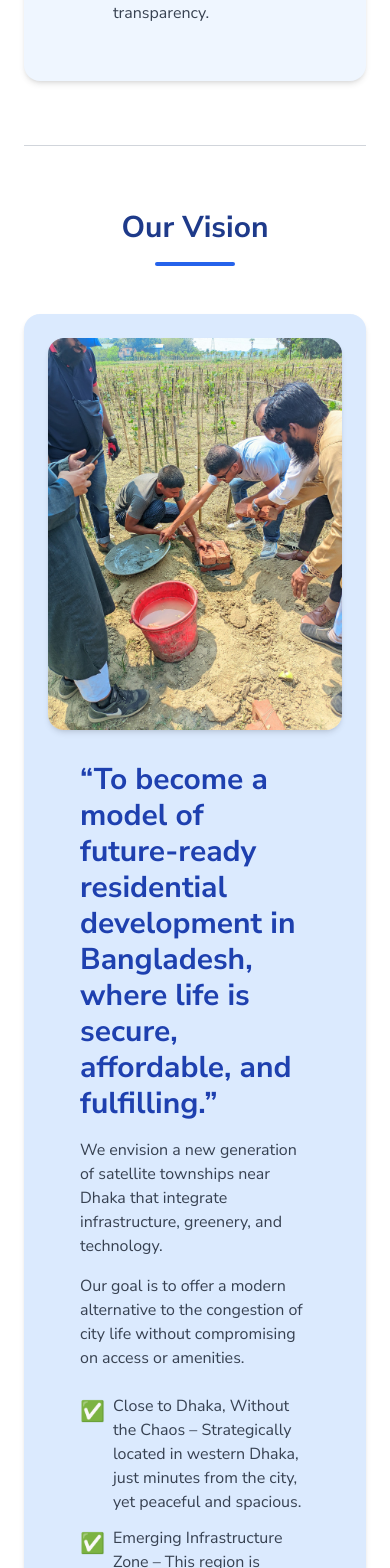
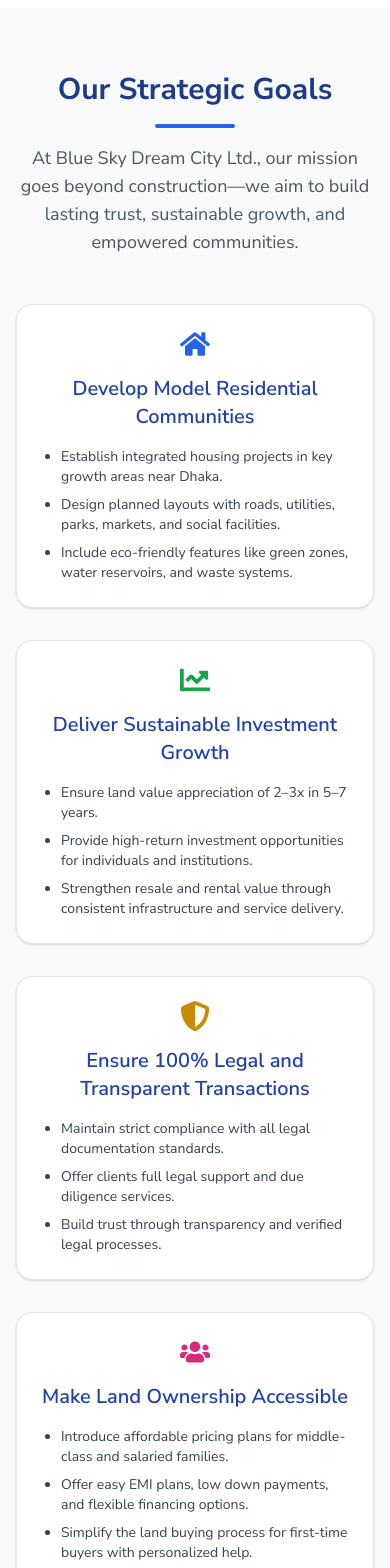
Before and after one commit to sabbir1257/blue_sky_font_end, a Next.js app: page /about in a window 390 px wide. Shown: the part 6980-8548 px from the top of the page. Built offline with nearby package versions, Linux system fonts and the light colour scheme.

Commit message:
Strategic Goals change deagine

```diff
--- a/src/components/pages/about/StrategicGoals.tsx
+++ b/src/components/pages/about/StrategicGoals.tsx
@@ -1,119 +1,113 @@
-'use client';
+import {
+  FaHome,
+  FaChartLine,
+  FaShieldAlt,
+  FaUsers,
+  FaCity,
+  FaBullhorn,
+  FaGlobe,
+} from 'react-icons/fa';
 
-import React from 'react';
-
-type Goal = {
-  icon: string;
-  title: string;
-  points: string[];
-};
-
-const goals: Goal[] = [
+const goals = [
   {
-    icon: '🏘️',
-    title: '1. Develop Model Residential Communities',
+    icon: <FaHome className="text-blue-600 text-3xl" />,
+    title: 'Develop Model Residential Communities',
     points: [
-      'Establish multiple integrated housing projects in key growth areas near Dhaka.',
-      'Focus on planned layouts with roads, utilities, parks, markets, and social infrastructure.',
-      'Incorporate eco-friendly features like green zones, water reservoirs, and waste management.',
+      'Establish integrated housing projects in key growth areas near Dhaka.',
+      'Design planned layouts with roads, utilities, parks, markets, and social facilities.',
+      'Include eco-friendly features like green zones, water reservoirs, and waste systems.',
     ],
   },
   {
-    icon: '📈',
-    title: '2. Deliver Sustainable Investment Growth',
+    icon: <FaChartLine className="text-green-600 text-3xl" />,
+    title: 'Deliver Sustainable Investment Growth',
     points: [
-      'Ensure land appreciation of 2–3x in 5–7 years through smart location selection.',
-      'Offer secure, high-return investment options for both residential buyers and institutional investors.',
-      'Create resale and rental value opportunities by maintaining demand through infrastructure and services.',
+      'Ensure land value appreciation of 2–3x in 5–7 years.',
+      'Provide high-return investment opportunities for individuals and institutions.',
+      'Strengthen resale and rental value through consistent infrastructure and service delivery.',
     ],
   },
   {
-    icon: '🛡️',
-    title: '3. Ensure 100% Legal and Transparent Transactions',
+    icon: <FaShieldAlt className="text-yellow-600 text-3xl" />,
+    title: 'Ensure 100% Legal and Transparent Transactions',
     points: [
-      'Maintain zero tolerance for irregular or unverified documentation.',
-      'Provide clients with complete legal support and due diligence for every transaction.',
-      'Build a reputation as one of the most trusted and legally compliant developers in Bangladesh.',
+      'Maintain strict compliance with all legal documentation standards.',
+      'Offer clients full legal support and due diligence services.',
+      'Build trust through transparency and verified legal processes.',
     ],
   },
   {
-    icon: '👪',
-    title: '4. Make Land Ownership Accessible',
+    icon: <FaUsers className="text-pink-600 text-3xl" />,
+    title: 'Make Land Ownership Accessible',
     points: [
-      'Offer affordable pricing models for middle-class and salaried individuals.',
-      'Introduce easy EMI plans, low down payments, and flexible financing.',
-      'Simplify the land purchase process with personalized guidance for first-time buyers.',
+      'Introduce affordable pricing plans for middle-class and salaried families.',
+      'Offer easy EMI plans, low down payments, and flexible financing options.',
+      'Simplify the land buying process for first-time buyers with personalized help.',
     ],
   },
   {
-    icon: '🌆',
-    title: '5. Become a Leader in Satellite Township Development',
+    icon: <FaCity className="text-purple-600 text-3xl" />,
+    title: 'Become a Leader in Satellite Township Development',
     points: [
-      'Pioneer the growth of future-ready suburbs with connectivity to Dhaka’s metro and highway networks.',
-      'Set a benchmark for township planning that balances growth, affordability, and liveability.',
-      'Launch mixed-use developments that include housing, education, healthcare, and commercial zones.',
+      'Lead the creation of future-ready suburbs with metro and highway connectivity.',
+      'Implement balanced township plans that blend affordability with livability.',
+      'Include mixed-use zones with housing, schools, healthcare, and businesses.',
     ],
   },
   {
-    icon: '📣',
-    title: '6. Build a Recognizable and Respected Brand',
+    icon: <FaBullhorn className="text-red-600 text-3xl" />,
+    title: 'Build a Recognizable and Respected Brand',
     points: [
-      'Establish Blue Sky Dream City Ltd. as a household name in real estate.',
-      'Develop a strong online and offline marketing presence to educate and attract clients.',
-      'Build client loyalty through consistent service, community events, and after-sale support.',
+      'Position Blue Sky Dream City Ltd. as a trusted real estate name.',
+      'Grow visibility through strong online and offline marketing.',
+      'Foster client loyalty via events, support services, and consistent communication.',
     ],
   },
   {
-    icon: '🌍',
-    title: '7. Contribute to National Urban Growth',
+    icon: <FaGlobe className="text-indigo-600 text-3xl" />,
+    title: 'Contribute to National Urban Growth',
     points: [
-      'Support the government’s “Smart Bangladesh” and urban decentralization goals.',
-      'Create employment opportunities through real estate, construction, and related sectors.',
-      'Promote responsible urbanization that respects nature, tradition, and the aspirations of modern citizens.',
+      "Support 'Smart Bangladesh' and regional development initiatives.",
+      'Create jobs in real estate, construction, and support services.',
+      'Promote modern, sustainable, and inclusive urban development.',
     ],
   },
 ];
 
-const StrategicGoals: React.FC = () => {
+export default function StrategicGoals() {
   return (
-    <section className="py-20 px-6 bg-white">
-      <div className="max-w-7xl mx-auto">
-        <div className="text-center mb-16">
+    <section className="py-16 px-4 md:px-20 bg-gray-50">
+      <div className="text-center mb-12">
         <div className="text-center mb-12">
           <h2 className="text-3xl md:text-4xl font-bold text-blue-900">
             Our Strategic Goals{' '}
           </h2>
-            <div className="w-20 h-1 mx-auto mt-4 bg-blue-600 rounded-full"></div>
-            <p className="text-gray-600 text-lg mt-4 max-w-2xl mx-auto">
-              At Blue Sky Dream City Ltd., our goals are not only about building
-              land and infrastructure—they’re about building trust, sustainable
-              communities, and a better future for our clients and the nation.
+          <div className="w-20 h-1 mx-auto my-4 bg-blue-600 rounded-full"></div>
+          <p className="text-lg text-gray-600 max-w-2xl mx-auto">
+            At Blue Sky Dream City Ltd., our mission goes beyond construction—we
+            aim to build lasting trust, sustainable growth, and empowered
+            communities.
           </p>
         </div>
       </div>
-
-        <div className="grid gap-10 md:grid-cols-2">
+      <div className="grid gap-8 md:grid-cols-2 lg:grid-cols-3 max-w-[1200px] w-full mx-auto">
         {goals.map((goal, index) => (
           <div
             key={index}
-              className="bg-blue-50 p-6 rounded-2xl shadow-md hover:shadow-lg transition duration-300"
+            className="bg-white p-6 rounded-2xl shadow hover:shadow-lg transition duration-300 border border-gray-200 space-y-4"
           >
-              <div className="flex items-center gap-3 mb-4">
-                <h3 className="text-xl font-semibold text-blue-800">
+            <div className="flex justify-center">{goal.icon}</div>
+            <h3 className="text-xl font-semibold text-blue-800 text-center">
               {goal.title}
             </h3>
-              </div>
-              <ul className="list-disc list-inside space-y-2 text-gray-700">
-                {goal.points.map((point, idx) => (
-                  <li key={idx}>{point}</li>
+            <ul className="text-gray-700 text-sm space-y-2 list-disc list-outside pl-5">
+              {goal.points.map((point, i) => (
+                <li key={i}>{point}</li>
               ))}
             </ul>
           </div>
         ))}
       </div>
-      </div>
     </section>
   );
-};
-
-export default StrategicGoals;
+}
--- a/src/components/pages/home/MissionVission.tsx
+++ b/src/components/pages/home/MissionVission.tsx
@@ -65,11 +65,9 @@
         </div>
       </div>
 
-      {/* Divider */}
-      <div className="my-16 border-t border-gray-300"></div>
 
       {/* Vision Section */}
-      <div className="text-center mb-12">
+      <div className="text-center my-12">
         <h2 className="text-3xl md:text-4xl font-bold text-blue-900">
           Our Vision
         </h2>
--- /dev/null
+++ b/src/components/shared/FounderMessage.tsx
@@ -0,0 +1,28 @@
+import React from "react";
+
+const FounderMessage: React.FC = () => {
+  return (
+    <section className="bg-gray-50 py-12 px-6 md:px-16">
+      <div className="max-w-4xl mx-auto text-center">
+        <h2 className="text-3xl md:text-4xl font-bold text-gray-800 mb-6">
+          Founder’s Message
+        </h2>
+        <blockquote className="italic text-lg text-gray-600 mb-6">
+          "At the heart of every great endeavor lies a vision — a vision to make a difference, to inspire, and to build something meaningful"
+        </blockquote>
+        <p className="text-base text-gray-700 leading-relaxed mb-6">
+          I founded this company with a simple belief: that excellence should be accessible, and integrity should lead the way. From humble beginnings to where we stand today, our journey has been shaped by passion, perseverance, and a deep commitment to delivering value.
+        </p>
+        <p className="text-base text-gray-700 leading-relaxed mb-6">
+          Every step we take is rooted in our dedication to innovation, customer satisfaction, and long-term impact. Our mission goes beyond just business — it's about building trust, nurturing relationships, and contributing positively to our community.
+        </p>
+        <div className="mt-8">
+          <p className="font-semibold text-gray-800 text-lg">– [Founder’s Name]</p>
+          <p className="text-sm text-gray-600">Founder & CEO</p>
+        </div>
+      </div>
+    </section>
+  );
+};
+
+export default FounderMessage;
--- a/src/pages/about/index.tsx
+++ b/src/pages/about/index.tsx
@@ -5,7 +5,6 @@
 import MissionVision from '@/components/pages/home/MissionVission';
 import CoreValues from '@/components/pages/about/CoreValues';
 import StrategicGoals from '@/components/pages/about/StrategicGoals';
-import OurTeam from '@/components/pages/home/OurTeam';
 
 const AboutUs: FC = () => {
   return (
@@ -46,12 +45,8 @@
             </Link>
           </div>
         </section>
-        {/*  our team  */}
-        <OurTeam />
-        {/* Company Values */}
+        <MissionVision />
         <CoreValues />
-        {/* missions and visions */}
-        <MissionVision />
         <StrategicGoals />
       </main>
     </>
```
Lines whose indentation alone changed are shown as unchanged.
